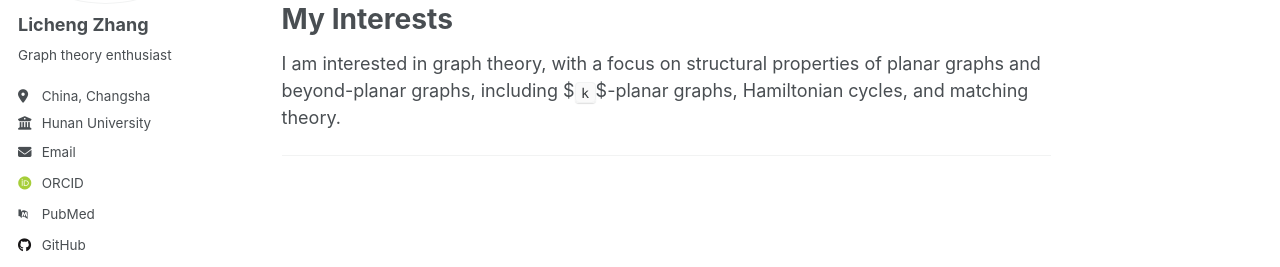
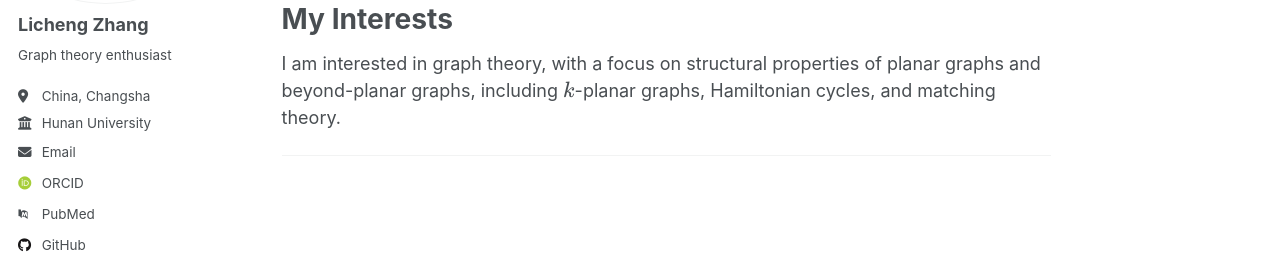
Before and after one commit to lichengzhang2/lichengzhang.github.io, a Jekyll site: the page built from _pages/about.md, in a window 1280 px wide. Shown: the part 216-483 px from the top of the page. Built offline with Jekyll 4.4.1, drawn with Linux system fonts in a browser that asks for light colours; some web fonts are replaced; a script that is not in the unit is left out; a file with an impossible date is left out.

```diff
--- a/_pages/about.md
+++ b/_pages/about.md
@@ -10,7 +10,7 @@ Welcome to  my homepage! I received my Ph.D. from Hunan Normal University in Dec
 
 My Interests
 ======
-I am interested in graph theory, with a focus on structural properties of planar graphs and beyond-planar graphs, including $`k`$-planar graphs, Hamiltonian cycles, and matching theory.
+I am interested in graph theory, with a focus on structural properties of planar graphs and beyond-planar graphs, including \\(k\\)-planar graphs, Hamiltonian cycles, and matching theory.
 
 
 ------
```
